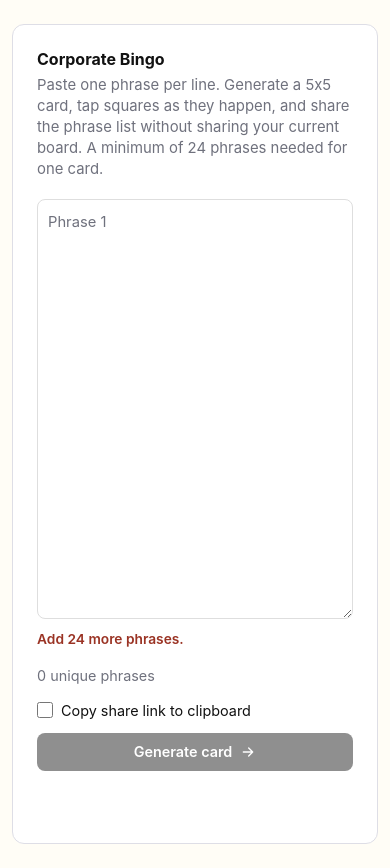
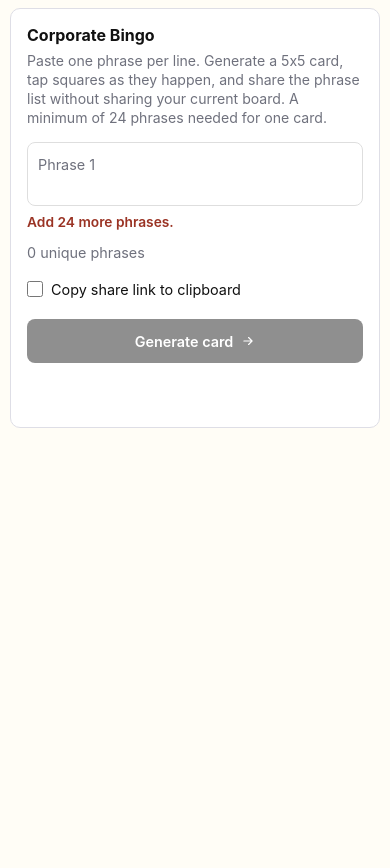
Before and after one commit to tenmyouji/corporate-bingo, a React (Vite) app: page / in a window 390 px wide. After the commit the page ends 844 px from the top, so only its background shows below. Built offline with nearby package versions, Linux system fonts and the light colour scheme.

Commit message:
Refine card layout for smaller viewports

```diff
--- a/src/App.tsx
+++ b/src/App.tsx
@@ -138,14 +138,6 @@ function App() {
             Corporate Bingo card, {markedCount} of 25 marked
           </h1>
 
-          <p className={`copy-status card-copy-status ${copyStatus}`} aria-live="polite">
-            {copyStatus === "copied"
-              ? "Share link copied. Recipients get a fresh randomized card."
-              : copyStatus === "failed"
-                ? "Copy failed. Check browser clipboard permissions."
-                : " "}
-          </p>
-
           <div className="bingo-board" role="grid" aria-label="Bingo card">
             {card.map((cell, index) => (
               <button
@@ -173,14 +165,25 @@ function App() {
               </button>
             </div>
             <div className="action-group">
+              <div className="card-action-slot">
                 <button type="button" onClick={editPhrases}>
                   <Icon name="edit" />
                   Edit phrases
                 </button>
+              </div>
+              <div className="share-action">
                 <button type="button" onClick={shareCard} disabled={!canGenerate}>
                   <Icon name="share" />
                   Share
                 </button>
+                <p className={`copy-status card-copy-status ${copyStatus}`} aria-live="polite">
+                  {copyStatus === "copied"
+                    ? "Share link copied. Recipients get a fresh randomized card."
+                    : copyStatus === "failed"
+                      ? "Copy failed. Check browser clipboard permissions."
+                      : " "}
+                </p>
+              </div>
             </div>
           </nav>
 
--- a/src/styles.css
+++ b/src/styles.css
@@ -1,4 +1,5 @@
 :root {
+  --board-size: min(834px, 100%);
   color: #111111;
   background: #fffdf6;
   font-family:
@@ -12,10 +13,19 @@
   box-sizing: border-box;
 }
 
+html,
 body {
   min-width: 320px;
-  min-height: 100vh;
+  width: 100%;
+  height: 100%;
   margin: 0;
+  overflow: hidden;
+}
+
+#root {
+  width: 100%;
+  height: 100dvh;
+  overflow: hidden;
 }
 
 button,
@@ -59,25 +69,31 @@ textarea:focus-visible {
 
 .app {
   width: min(1180px, calc(100vw - 32px));
-  min-height: 100vh;
+  height: 100dvh;
   margin: 0 auto;
+  overflow: hidden;
 }
 
 .entry-app {
   display: grid;
   place-items: center;
-  padding: 48px 0;
+  padding: min(48px, 5dvh) 0;
 }
 
 .workspace {
   width: min(834px, 100%);
+  max-height: 100%;
 }
 
 .controls-panel {
+  display: grid;
+  max-height: calc(100dvh - min(96px, 10dvh));
+  grid-template-rows: auto minmax(0, 1fr) auto auto auto;
   border: 1px solid #dedee6;
   border-radius: 12px;
   padding: 36px 40px 28px;
   background: #ffffff;
+  overflow: hidden;
 }
 
 .intro {
@@ -107,8 +123,9 @@ textarea:focus-visible {
 
 textarea {
   width: 100%;
-  min-height: 520px;
-  resize: vertical;
+  min-height: 0;
+  height: 100%;
+  resize: none;
   border: 1px solid #dedede;
   border-radius: 8px;
   padding: 12px 10px;
@@ -116,6 +133,7 @@ textarea {
   color: #6f717d;
   font-size: 0.92rem;
   line-height: 1.42;
+  overflow: auto;
 }
 
 textarea::placeholder {
@@ -123,7 +141,7 @@ textarea::placeholder {
 }
 
 .validation {
-  min-height: 26px;
+  min-height: 20px;
   margin: 8px 0 10px;
 }
 
@@ -204,29 +222,36 @@ textarea::placeholder {
 .card-app {
   display: grid;
   place-items: center;
-  padding: 64px 0;
+  padding: min(64px, 6dvh) 0;
 }
 
 .card-view {
   position: relative;
   display: grid;
-  width: min(834px, 100%);
-  gap: 24px;
+  width: var(--board-size);
+  max-height: calc(100dvh - min(128px, 12dvh));
+  grid-template-rows: minmax(0, 1fr) auto;
+  gap: clamp(10px, 2dvh, 24px);
+  justify-items: center;
+  overflow: hidden;
 }
 
 .card-copy-status {
-  position: absolute;
-  top: -38px;
-  right: 0;
-  margin: 0;
-  text-align: right;
+  width: max-content;
+  max-width: 260px;
+  min-height: 16px;
+  margin: 6px 0 0;
+  font-size: 0.76rem;
+  line-height: 1.15;
+  text-align: left;
 }
 
 .bingo-board {
   display: grid;
   grid-template-columns: repeat(5, minmax(0, 1fr));
   gap: 10px;
-  width: 100%;
+  width: min(100%, calc(100dvh - min(128px, 12dvh) - 72px));
+  max-width: 100%;
   aspect-ratio: 1;
 }
 
@@ -276,6 +301,7 @@ textarea::placeholder {
 
 .card-actions {
   display: flex;
+  width: 100%;
   align-items: center;
   justify-content: space-between;
   gap: 20px;
@@ -294,6 +320,15 @@ textarea::placeholder {
   color: #ffffff;
 }
 
+.share-action {
+  display: grid;
+  justify-items: start;
+}
+
+.card-action-slot {
+  display: grid;
+}
+
 .modal-backdrop {
   position: fixed;
   inset: 0;
@@ -305,6 +340,7 @@ textarea::placeholder {
 
 .win-dialog {
   width: min(504px, calc(100vw - 40px));
+  max-height: calc(100dvh - 32px);
   overflow: hidden;
   border: 1px solid #d9d9de;
   border-radius: 12px;
@@ -376,30 +412,87 @@ textarea::placeholder {
 }
 
 @media (max-width: 900px) {
+  :root {
+    --board-size: min(100%, calc(100dvh - 112px));
+  }
+
   .app {
     width: min(100% - 24px, 680px);
   }
 
   .entry-app,
   .card-app {
-    padding: 24px 0;
+    padding: 16px 0;
   }
 
   .controls-panel {
     padding: 24px;
+    max-height: calc(100dvh - 32px);
+  }
+
+  .card-view {
+    max-height: calc(100dvh - 32px);
+    gap: 12px;
+    justify-items: center;
   }
 
   textarea {
-    min-height: 420px;
+    min-height: 0;
+  }
+
+  .bingo-board {
+    width: min(var(--board-size), calc(100dvh - 112px));
   }
 }
 
 @media (max-width: 620px) {
+  :root {
+    --board-size: min(calc(100vw - 24px), calc(100dvh - 116px));
+  }
+
+  button {
+    min-height: 44px;
+  }
+
+  .app {
+    width: calc(100vw - 24px);
+  }
+
+  .entry-app,
+  .card-app {
+    align-content: start;
+    padding: 10px 0;
+  }
+
+  .controls-panel {
+    max-height: calc(100dvh - 20px);
+    border-radius: 10px;
+    padding: 18px;
+  }
+
+  .intro {
+    margin-bottom: 14px;
+  }
+
+  .intro p {
+    font-size: 0.88rem;
+    line-height: 1.36;
+  }
+
+  textarea {
+    min-height: 0;
+    font-size: 0.9rem;
+    line-height: 1.35;
+  }
+
   .entry-footer,
-  .entry-actions,
-  .card-actions {
+  .entry-actions {
     align-items: stretch;
     flex-direction: column;
+  }
+
+  .entry-footer {
+    gap: 12px;
   }
 
   .entry-actions {
@@ -407,25 +500,202 @@ textarea::placeholder {
   }
 
   .primary,
-  .action-group,
-  .action-group button {
+  .entry-actions .primary {
     width: 100%;
   }
 
-  .action-group {
-    align-items: stretch;
+  .share-option {
+    min-height: 32px;
+  }
+
+  .card-view {
+    width: 100%;
+    max-height: calc(100dvh - 20px);
+    gap: 8px;
+  }
+
+  .card-copy-status {
+    width: 100%;
+    max-width: none;
+    min-height: 14px;
+    margin-top: 4px;
+    font-size: 0.66rem;
+    line-height: 1.05;
+    text-align: center;
   }
 
   .bingo-board {
     gap: 6px;
+    width: var(--board-size);
   }
 
   .cell {
     padding: 5px;
+    border-width: 1.25px;
   }
 
   .cell span {
-    font-size: 0.62rem;
-    line-height: 1.08;
+    -webkit-line-clamp: 3;
+    font-size: clamp(0.58rem, 2.35vw, 0.72rem);
+    line-height: 1.06;
+  }
+
+  .card-actions {
+    display: grid;
+    width: var(--board-size);
+    grid-template-columns: repeat(2, minmax(0, 1fr));
+    gap: 6px;
+  }
+
+  .action-group {
+    display: contents;
+  }
+
+  .share-action,
+  .card-action-slot {
+    display: grid;
+    width: 100%;
+  }
+
+  .action-group button,
+  .card-action-slot button,
+  .share-action button {
+    width: 100%;
+    min-height: 40px;
+    padding: 0 8px;
+    font-size: 0.86rem;
+  }
+
+  .button-icon {
+    width: 15px;
+    height: 15px;
+  }
+
+  .modal-backdrop {
+    align-items: center;
+    padding: 16px;
+  }
+
+  .win-dialog {
+    width: calc(100vw - 32px);
+  }
+
+  .win-dialog-body {
+    padding: 14px 18px 22px;
+  }
+
+  .win-grid {
+    grid-template-columns: repeat(5, 34px);
+    gap: 4px;
+    margin-bottom: 20px;
+  }
+
+  .win-grid span {
+    width: 34px;
+    height: 34px;
+    border-radius: 7px;
+  }
+
+  .copy-win-button {
+    width: min(216px, 100%);
+    min-height: 36px;
+  }
+
+  .win-dialog-actions button {
+    min-height: 40px;
   }
 }
+
+@media (max-width: 420px) {
+  :root {
+    --board-size: min(calc(100vw - 20px), calc(100dvh - 106px));
+  }
+
+  .app {
+    width: calc(100vw - 20px);
+  }
+
+  .entry-app,
+  .card-app {
+    padding: 8px 0;
+  }
+
+  .controls-panel {
+    max-height: calc(100dvh - 16px);
+    padding: 16px;
+  }
+
+  textarea {
+    min-height: 0;
+  }
+
+  .bingo-board {
+    gap: 5px;
+  }
+
+  .cell {
+    border-radius: 7px;
+    padding: 4px;
+  }
+
+  .cell span {
+    font-size: clamp(0.56rem, 2.45vw, 0.66rem);
+    line-height: 1.04;
+  }
+
+  .card-actions {
+    gap: 6px;
+  }
+
+  .action-group button,
+  .card-action-slot button,
+  .share-action button {
+    gap: 5px;
+    padding: 0 6px;
+    font-size: 0.78rem;
+  }
+
+  .button-icon {
+    width: 14px;
+    height: 14px;
+  }
+
+  .win-grid {
+    grid-template-columns: repeat(5, 30px);
+  }
+
+  .win-grid span {
+    width: 30px;
+    height: 30px;
+  }
+}
+
+@media (max-height: 620px) {
+  .win-dialog-body {
+    padding: 10px 18px 16px;
+  }
+
+  .win-dialog p {
+    margin-bottom: 14px;
+  }
+
+  .win-grid {
+    grid-template-columns: repeat(5, 28px);
+    gap: 4px;
+    margin-bottom: 14px;
+  }
+
+  .win-grid span {
+    width: 28px;
+    height: 28px;
+  }
+
+  .win-dialog-actions {
+    gap: 8px;
+    padding: 8px;
+  }
+
+  .win-dialog-actions button {
+    min-height: 34px;
+  }
+}
```
Lines whose indentation alone changed are shown as unchanged.
